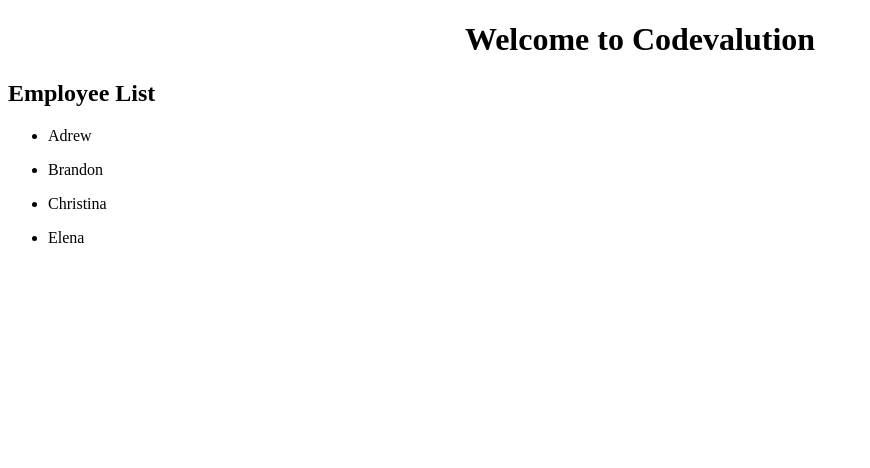
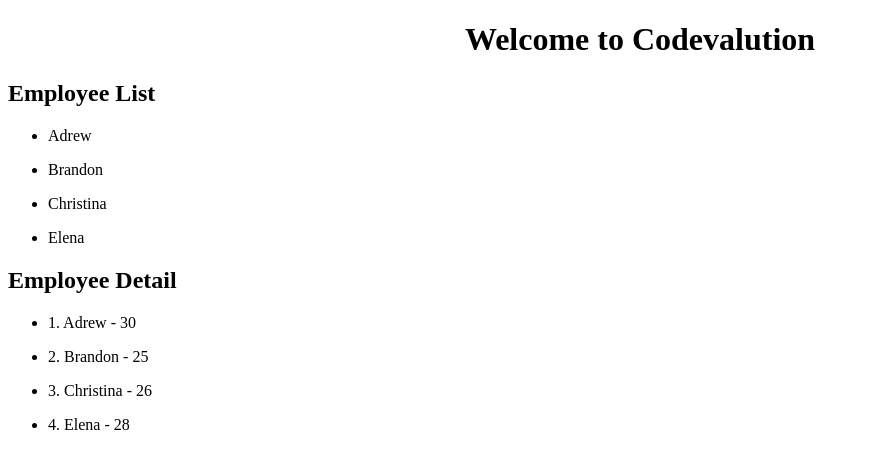
Before and after one commit to vanvibig/angular6tutorial, an Angular app: page / in a window 1280 px wide. Shown: the top 468 px of the page, without its empty margins (0-870 px from the left). Built offline with nearby package versions, Linux system fonts and the light colour scheme.

Commit message:
Angular 6 Tutorial - 19 - Using a Service

```diff
--- a/src/app/app.component.html
+++ b/src/app/app.component.html
@@ -3,3 +3,4 @@
   <h1>Welcome to {{ title }}</h1>
 </div>
 <employee-list></employee-list>
+<employee-detail></employee-detail>
--- a/src/app/app.module.ts
+++ b/src/app/app.module.ts
@@ -1,3 +1,4 @@
+import { EmployeeService } from './employee.service';
 import { FormsModule } from '@angular/forms';
 import { BrowserModule } from '@angular/platform-browser';
 import { NgModule } from '@angular/core';
@@ -18,7 +19,7 @@
     BrowserModule,
     FormsModule
   ],
-  providers: [],
+  providers: [EmployeeService],
   bootstrap: [AppComponent]
 })
 export class AppModule { }
--- a/src/app/employee-detail/employee-detail.component.ts
+++ b/src/app/employee-detail/employee-detail.component.ts
@@ -1,15 +1,17 @@
-import { Component, OnInit } from '@angular/core';
+import { EmployeeService } from "./../employee.service";
+import { Component, OnInit } from "@angular/core";
 
 @Component({
-  selector: 'employee-detail',
-  templateUrl: './employee-detail.component.html',
-  styleUrls: ['./employee-detail.component.css']
+  selector: "employee-detail",
+  templateUrl: "./employee-detail.component.html",
+  styleUrls: ["./employee-detail.component.css"]
 })
 export class EmployeeDetailComponent implements OnInit {
+  public employees = [];
 
-  constructor() { }
+  constructor(private _employeeService: EmployeeService) {}
 
   ngOnInit() {
+    this.employees = this._employeeService.getEmployees();
   }
-
 }
--- a/src/app/employee-list/employee-list.component.ts
+++ b/src/app/employee-list/employee-list.component.ts
@@ -1,3 +1,4 @@
+import { EmployeeService } from './../employee.service';
 import { Component, OnInit } from '@angular/core';
 
 @Component({
@@ -7,16 +8,12 @@
 })
 export class EmployeeListComponent implements OnInit {
 
-  public employees = [
-    {"id": 1, "name": "Adrew", "age": 30},
-    {"id": 2, "name": "Brandon", "age": 25},
-    {"id": 3, "name": "Christina", "age": 26},
-    {"id": 4, "name": "Elena", "age": 28},
-  ]
+  public employees = []
 
-  constructor() { }
+  constructor(private _employeeService:EmployeeService) { }
 
   ngOnInit() {
+    this.employees = this._employeeService.getEmployees();
   }
 
 }
--- /dev/null
+++ b/src/app/employee.service.ts
@@ -0,0 +1,18 @@
+import { Injectable } from '@angular/core';
+
+@Injectable({
+  providedIn: 'root'
+})
+export class EmployeeService {
+
+  constructor() { }
+
+  getEmployees(){
+    return [
+      {"id": 1, "name": "Adrew", "age": 30},
+      {"id": 2, "name": "Brandon", "age": 25},
+      {"id": 3, "name": "Christina", "age": 26},
+      {"id": 4, "name": "Elena", "age": 28},
+    ];
+  }
+}
```
Also changed, not shown: 1 other file (tests, documents, lock files or other folders).
